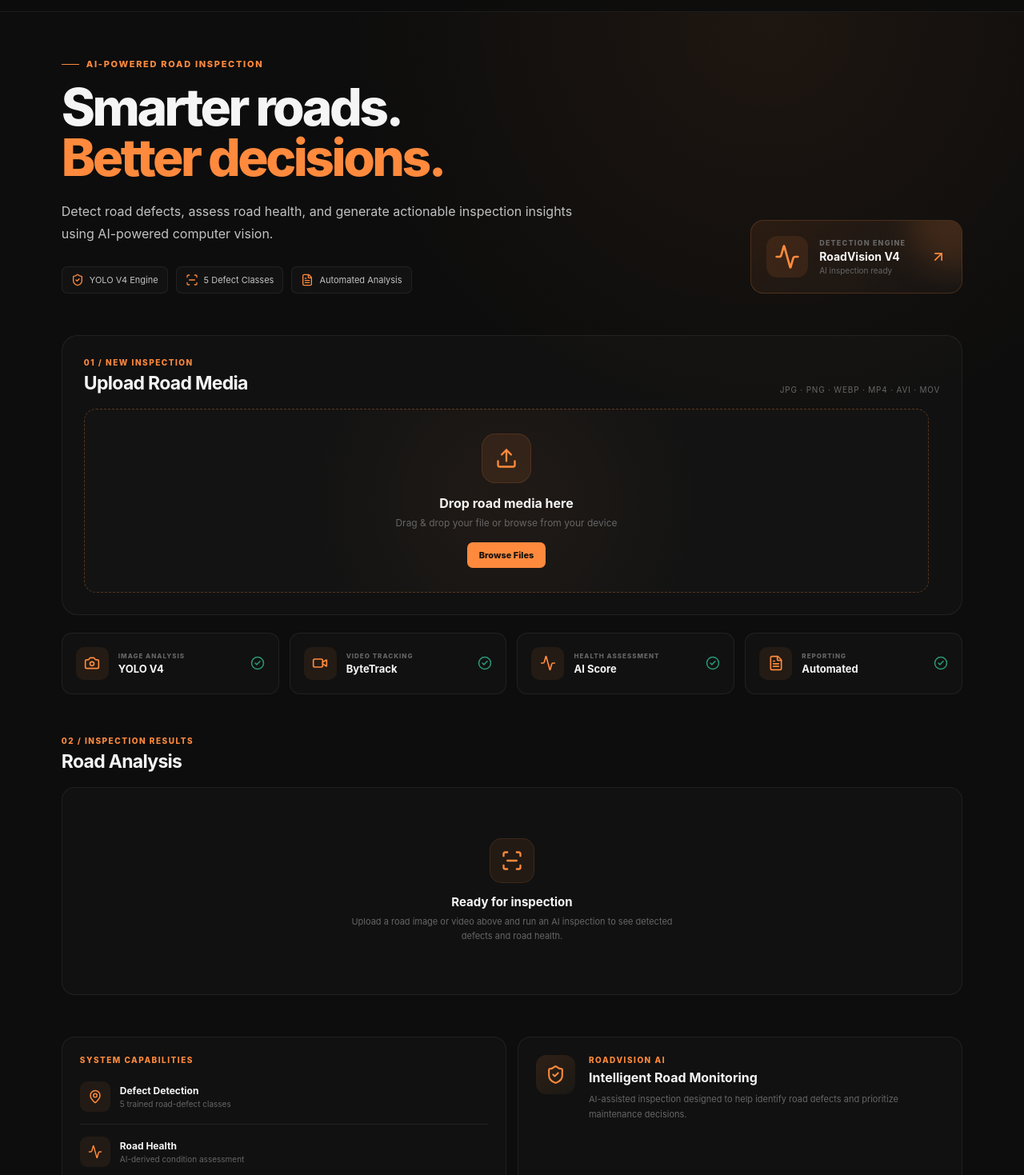
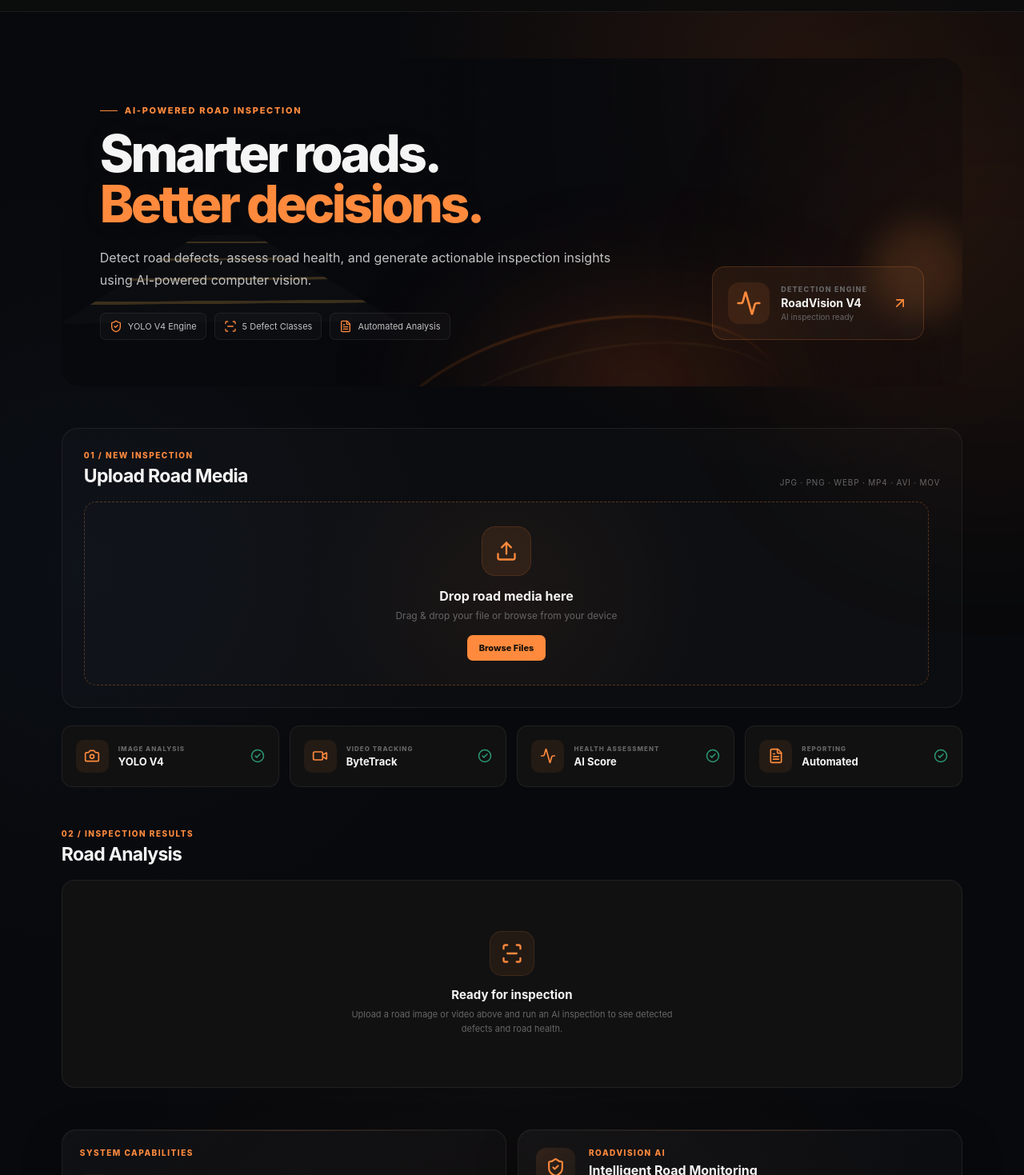
Before and after one commit to Sisir-Pradhan07/RoadVision-AI, a React (Vite) app in the folder dashboard/: page / in a window 1280 px wide. Shown: the part 61-1530 px from the top of the page at 80% size. Built offline with nearby package versions, Linux system fonts and the light colour scheme.

Commit message:
slight road update

```diff
--- a/dashboard/src/App.css
+++ b/dashboard/src/App.css
@@ -56,13 +56,74 @@ button {
 
 .app {
   min-height: 100vh;
+  position: relative;
+  overflow: hidden;
+
   background:
     radial-gradient(
-      circle at 75% 5%,
-      rgba(255, 138, 61, 0.07),
-      transparent 28%
+      circle at 78% 8%,
+      rgba(255, 111, 32, 0.105),
+      transparent 26%
     ),
-    var(--bg);
+    radial-gradient(
+      circle at 8% 42%,
+      rgba(34, 67, 105, 0.10),
+      transparent 30%
+    ),
+    radial-gradient(
+      circle at 50% 100%,
+      rgba(255, 138, 61, 0.045),
+      transparent 32%
+    ),
+    #08090c;
+}
+
+.app::before {
+  content: "";
+  position: fixed;
+  inset: 0;
+
+  pointer-events: none;
+
+  background:
+    linear-gradient(
+      90deg,
+      transparent 49.95%,
+      rgba(255, 255, 255, 0.018) 50%,
+      transparent 50.05%
+    ),
+    linear-gradient(
+      rgba(255, 255, 255, 0.012) 1px,
+      transparent 1px
+    );
+
+  background-size: 100% 100%, 100% 80px;
+
+  mask-image: linear-gradient(
+    to bottom,
+    rgba(0, 0, 0, 0.45),
+    transparent 70%
+  );
+
+  opacity: 0.35;
+}
+
+.app::after {
+  content: "";
+
+  position: fixed;
+  width: 520px;
+  height: 520px;
+
+  right: -220px;
+  top: 180px;
+
+  pointer-events: none;
+
+  border-radius: 50%;
+
+  background: rgba(255, 103, 28, 0.055);
+  filter: blur(100px);
 }
 
 /* =========================
@@ -175,12 +236,149 @@ button {
 ========================= */
 
 .hero {
+  position: relative;
+
   display: flex;
   align-items: flex-end;
   justify-content: space-between;
   gap: 40px;
 
+  min-height: 390px;
   margin-bottom: 52px;
+
+  overflow: hidden;
+  border-radius: 24px;
+  padding: 58px 48px;
+
+  background:
+  linear-gradient(
+    90deg,
+    rgba(7, 9, 13, 0.99) 0%,
+    rgba(7, 9, 13, 0.94) 42%,
+    rgba(7, 9, 13, 0.72) 72%,
+    rgba(7, 9, 13, 0.48) 100%
+  );
+}
+
+.hero::before {
+  content: "";
+
+  position: absolute;
+  inset: 0;
+
+  pointer-events: none;
+
+  /* Perspective road */
+  background:
+    /* center lane markings */
+    repeating-linear-gradient(
+      180deg,
+      transparent 0 34px,
+      rgba(255, 190, 80, 0.48) 34px 43px,
+      transparent 43px 78px
+    );
+
+  width: 420px;
+  height: 330px;
+
+  right: 90px;
+  bottom: -145px;
+
+  transform:
+    perspective(700px)
+    rotateX(62deg)
+    rotateZ(-1deg);
+
+  transform-origin: center bottom;
+
+  opacity: 0.42;
+
+  clip-path: polygon(
+    38% 0%,
+    62% 0%,
+    100% 100%,
+    0% 100%
+  );
+
+  background-color: rgba(35, 36, 39, 0.38);
+
+  box-shadow:
+    0 -20px 80px rgba(255, 91, 25, 0.08);
+}
+
+.hero::after {
+  content: "";
+
+  position: absolute;
+
+  width: 850px;
+  height: 500px;
+
+  right: -20px;
+  bottom: -220px;
+
+  pointer-events: none;
+
+  background:
+    radial-gradient(
+      ellipse at 50% 55%,
+      rgba(255, 100, 28, 0.20) 0%,
+      rgba(255, 100, 28, 0.09) 24%,
+      rgba(255, 100, 28, 0.025) 43%,
+      transparent 70%
+    );
+
+  filter: blur(28px);
+
+  opacity: 0.85;
+}
+
+.hero-engine::before {
+  content: "";
+
+  position: absolute;
+
+  width: 520px;
+  height: 260px;
+
+  left: -430px;
+  top: 70px;
+
+  pointer-events: none;
+
+  border-top: 2px solid rgba(255, 126, 35, 0.28);
+  border-radius: 50%;
+
+  transform: rotate(-13deg);
+
+  filter: blur(1px);
+}
+
+.hero-engine::after {
+  content: "";
+
+  position: absolute;
+
+  width: 500px;
+  height: 220px;
+
+  left: -400px;
+  top: 105px;
+
+  pointer-events: none;
+
+  border-top: 1px solid rgba(255, 190, 80, 0.16);
+  border-radius: 50%;
+
+  transform: rotate(-13deg);
+
+  filter: blur(1px);
+}
+
+.hero-content,
+.hero-engine {
+  position: relative;
+  z-index: 2;
 }
 
 .hero-content {
@@ -211,10 +409,13 @@ button {
 .hero h2 {
   margin: 0;
 
-  font-size: clamp(42px, 5vw, 72px);
+  font-size: clamp(44px, 5vw, 72px);
   line-height: 0.98;
   letter-spacing: -3.5px;
   font-weight: 780;
+
+  text-shadow:
+    0 0 45px rgba(255, 138, 61, 0.055);
 }
 
 .hero h2 span {
@@ -272,7 +473,7 @@ button {
 
   padding: 19px;
 
-  overflow: hidden;
+  overflow: visible;
 
   border: 1px solid var(--border-orange);
   border-radius: 16px;
@@ -903,12 +1104,46 @@ button {
 .health-card,
 .breakdown-card,
 .info-card {
-  border: 1px solid var(--border);
-  border-radius: 16px;
-
-  background: var(--surface);
+  position: relative;
+
+  border: 1px solid rgba(255, 255, 255, 0.065);
+  border-radius: 18px;
+
+  background:
+    linear-gradient(
+      145deg,
+      rgba(255, 255, 255, 0.035),
+      rgba(255, 255, 255, 0.012)
+    );
+
+  box-shadow:
+    0 18px 50px rgba(0, 0, 0, 0.28),
+    inset 0 1px 0 rgba(255, 255, 255, 0.025);
 
   overflow: hidden;
+}
+
+.media-card::before,
+.health-card::before,
+.breakdown-card::before,
+.info-card::before {
+  content: "";
+
+  position: absolute;
+  top: 0;
+  left: 8%;
+  right: 8%;
+
+  height: 1px;
+
+  background: linear-gradient(
+    90deg,
+    transparent,
+    rgba(255, 138, 61, 0.28),
+    transparent
+  );
+
+  opacity: 0.7;
 }
 
 .media-card {
```
